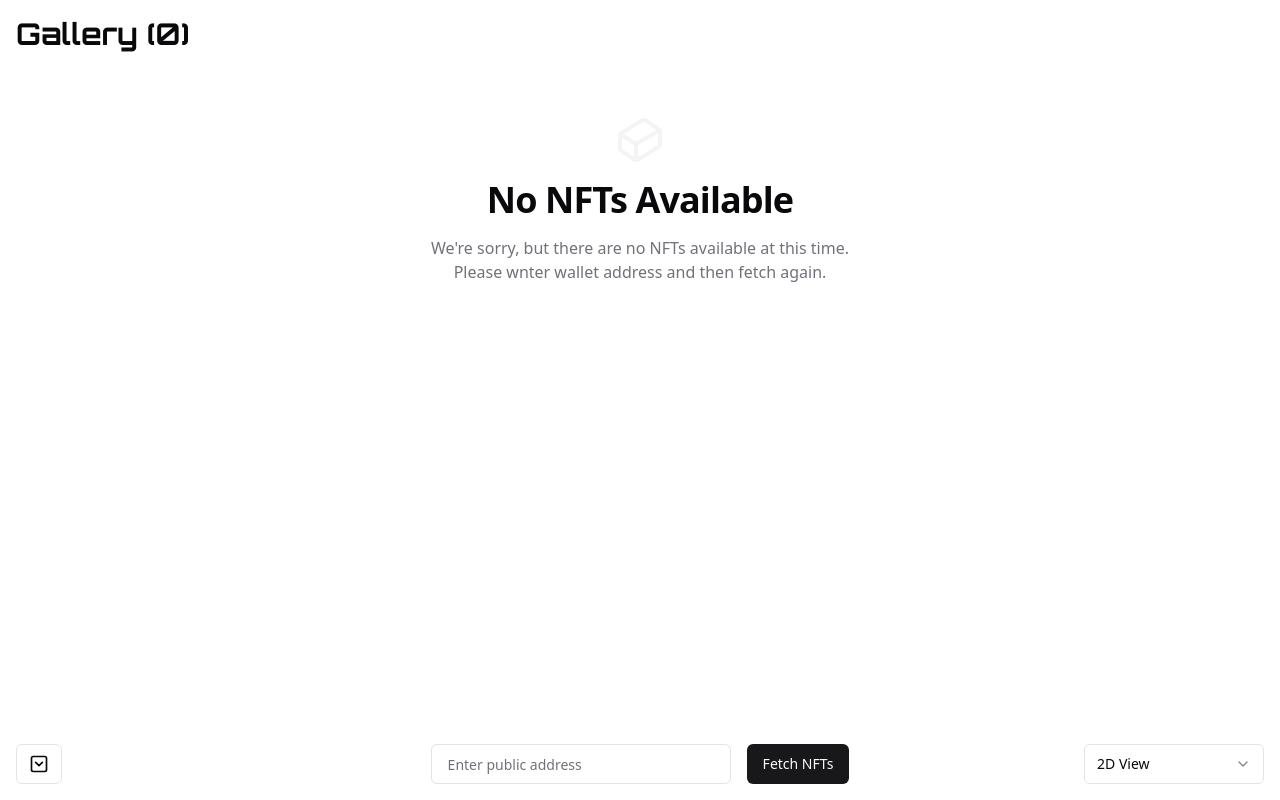
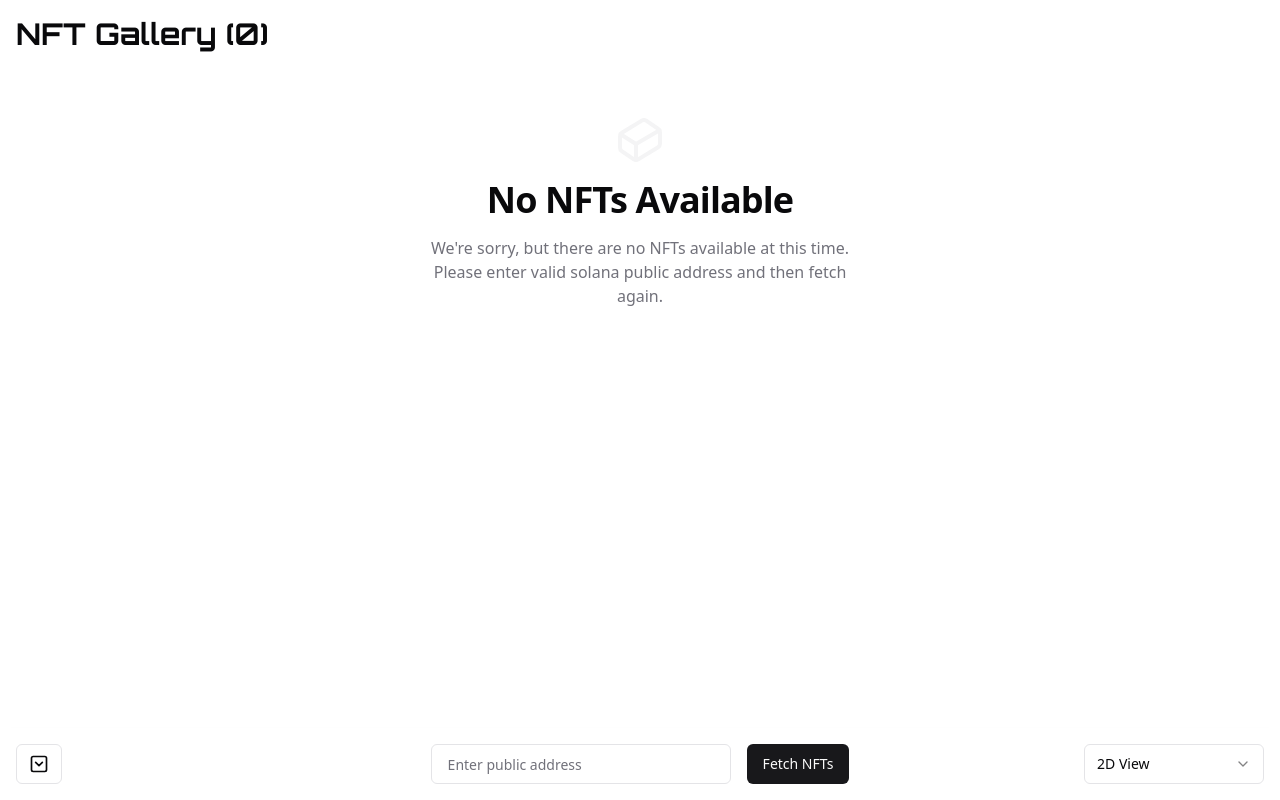
Before and after one commit to amanbairagi30/nft-gallery, a Next.js app: page /gallery in a window 1280 px wide. Built offline with nearby package versions, Linux system fonts and the light colour scheme.

Commit message:
fix typo

```diff
--- a/src/app/gallery/page.tsx
+++ b/src/app/gallery/page.tsx
@@ -47,7 +47,7 @@ export default function GalleryPage() {
 
   return (
     <main className="h-screen max-w-[1280px] mx-auto px-4 relative overflow-hidden w-full">
-      <h1 className="my-4 font-heading font-bold text-3xl">Gallery ({nfts.length})</h1>
+      <h1 className="my-4 font-heading font-bold text-3xl">NFT Gallery ({nfts.length})</h1>
       {
         nfts.length > 0 ? (
 
@@ -66,7 +66,7 @@ export default function GalleryPage() {
                 <CuboidIcon className="mx-auto h-12 w-12 text-muted" />
                 <h1 className="mt-4 text-3xl font-bold tracking-tight text-foreground sm:text-4xl">No NFTs Available</h1>
                 <p className="mt-4 text-muted-foreground">
-                  We&apos;re sorry, but there are no NFTs available at this time. Please wnter wallet address and then fetch again.
+                  We&apos;re sorry, but there are no NFTs available at this time. Please enter valid solana public address and then fetch again.
                 </p>
               </div>
             </div>
```
